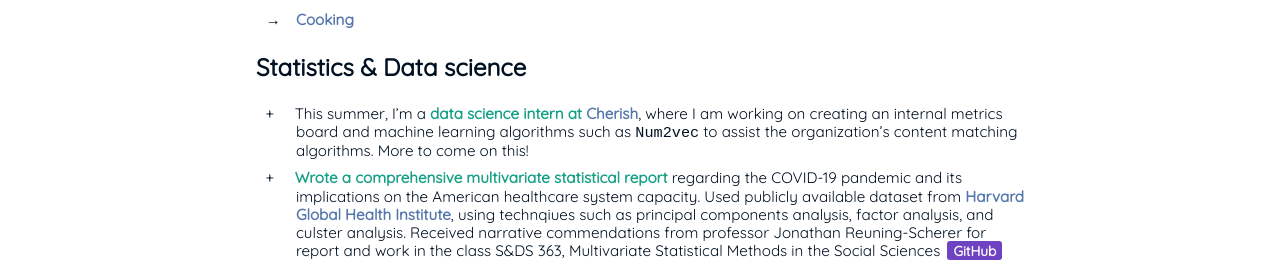
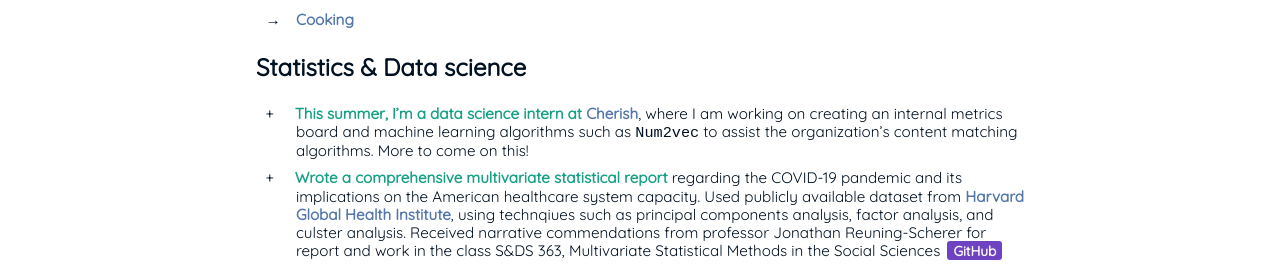
Before and after one commit to danielk56/danielk56.github.io, a Jekyll site: the page built from work.md, in a window 1280 px wide. Shown: the part 470-740 px from the top of the page. Built offline with Jekyll 4.4.1, drawn with Linux system fonts in a browser that asks for light colours.

Commit message:
Update work.md

```diff
--- a/work.md
+++ b/work.md
@@ -19,7 +19,7 @@ Below, I've compiled my projects that I have completed in my courses, internship
 
 {: .list-plus}
 
-- This summer, I'm a **data science intern at <a href="https://www.hellocherish.com/"> Cherish</a>**, where I am working on creating an internal metrics board and machine learning algorithms such as `Num2vec` to assist the organization's content matching algorithms. More to come on this!
+- **This summer, I'm a data science intern at** <a href="https://www.hellocherish.com/"> Cherish</a>, where I am working on creating an internal metrics board and machine learning algorithms such as `Num2vec` to assist the organization's content matching algorithms. More to come on this!
 - **Wrote a comprehensive multivariate statistical report** regarding the COVID-19 pandemic and its implications on the American healthcare system capacity. Used publicly available dataset from [Harvard Global Health Institute](https://globalepidemics.org/hospital-capacity/), using technqiues such as principal components analysis, factor analysis, and culster analysis. Received narrative commendations from professor Jonathan Reuning-Scherer for report and work in the class S&DS 363, Multivariate Statistical Methods in the Social Sciences [GitHub](https://github.com/danielk56/projects
 ){:target="_blank" class="button inline-label-github"}
 - **Analyzed and visualized survey results** from Yale's Class of 2020 for the Yale Daily News' Commencement Special Issues edition. Distributed 20 question to over 1,000 students; cleaned, analyzed, and visualized data using `R`, `Python`, and `Tableau`. Also, working to create a piece on similarities and differences of Yale's Fourteen Residential Colleges, using student data scraped from Yale Facebook. Check out some of my work:[Story](https://yaledailynews.com/blog/2020/01/10/yales-most-popular-courses/){:target="_blank" class="button inline-label-page"} [GitHub](https://github.com/danielk56/YDN
```
